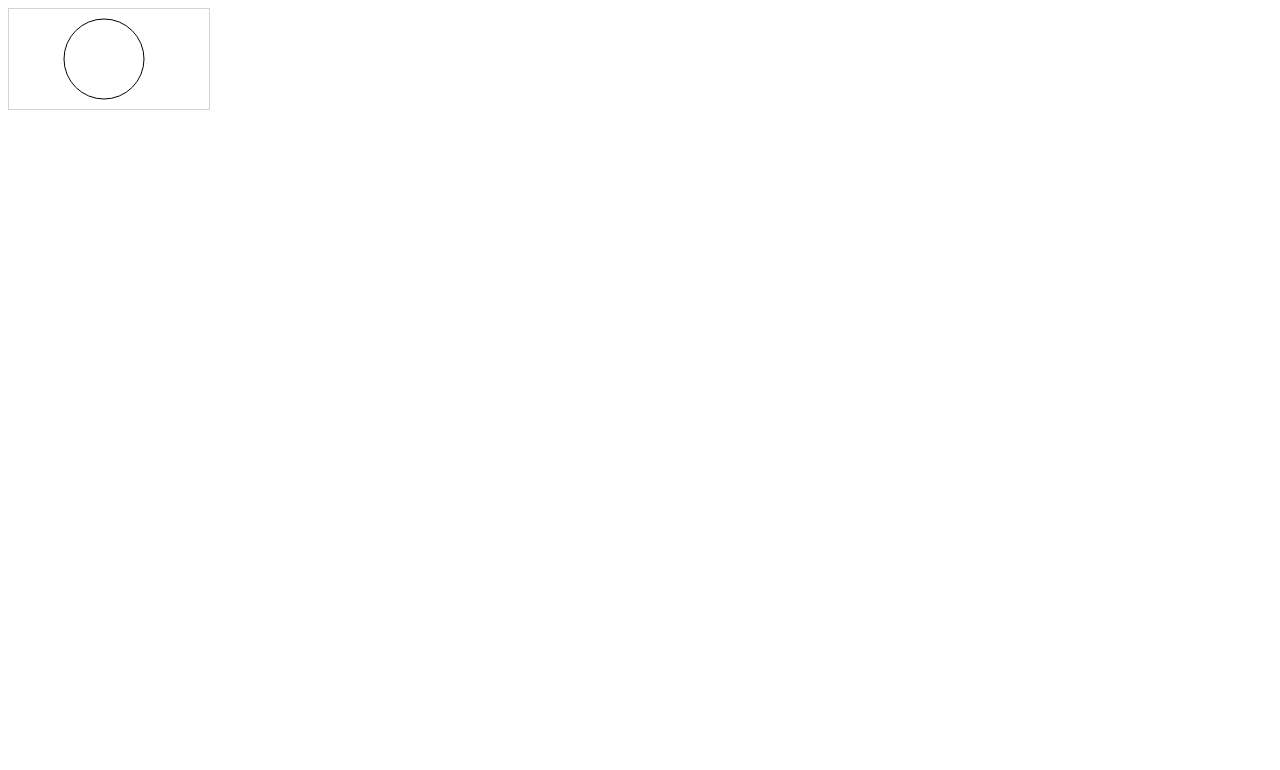
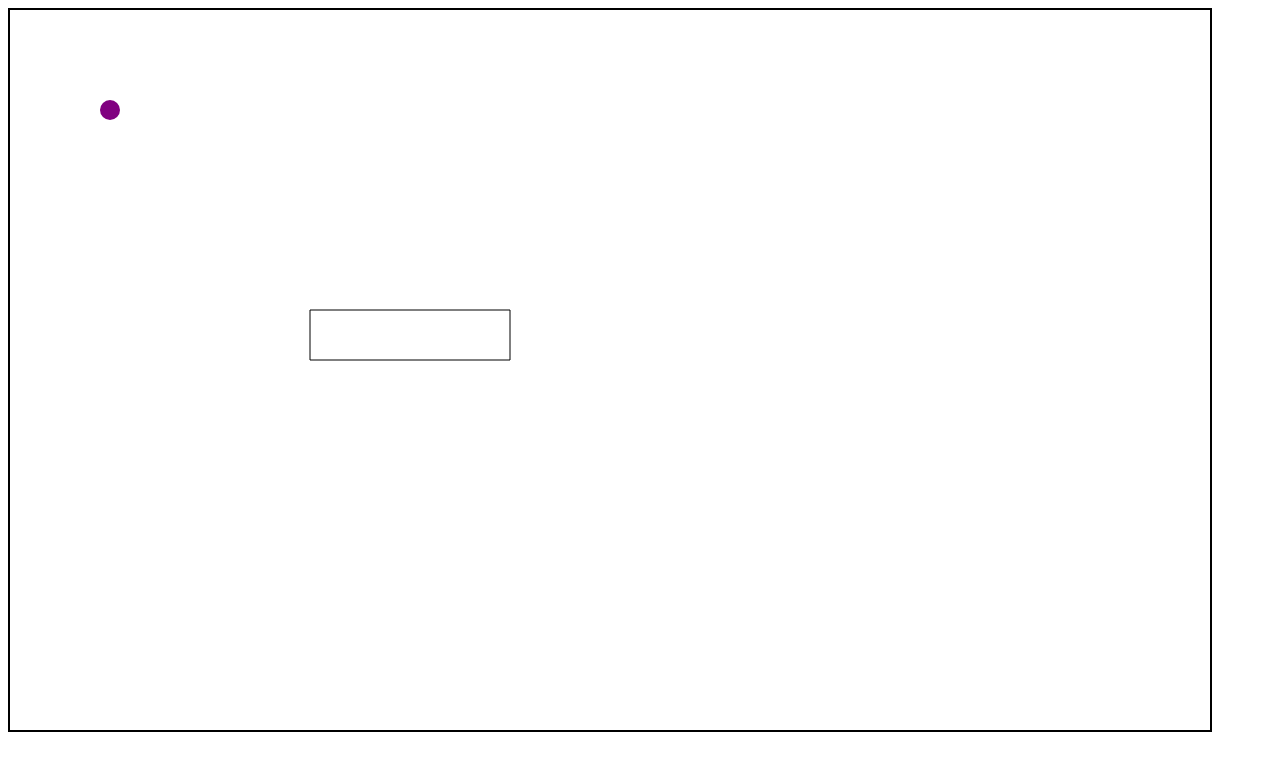
Before and after one commit to schnottus/CS679_Project1, a plain HTML site: page index.html in a window 1280 px wide. Drawn offline with Linux system fonts and the light colour scheme.

Commit message:
Now draws a circle and rectangle, the circle can be controlled by keyboard.

```diff
--- a/index.html
+++ b/index.html
@@ -2,7 +2,7 @@
 <html>
 <body>
 
-<canvas id="myCanvas" width="200" height="100" style="border:1px solid #d3d3d3;">
+<canvas id="myCanvas" width="1200" height="720" style="border:2px solid #000000;">
 Your browser does not support the HTML5 canvas tag.</canvas>
 
 <script type="text/javascript" src="javascript.js"></script>
--- a/javascript.js
+++ b/javascript.js
@@ -1,5 +1,60 @@
-var c=document.getElementById("myCanvas");
-var ctx=c.getContext("2d");
+var WIDTH = 1200;
+var HEIGHT = 800;
+var canvas;
+var ctx;
+
+var x = 100;
+var y = 100;
+
+//circle function from http://html5.litten.com/moving-shapes-on-the-html5-canvas-with-the-keyboard/
+function circle(x,y,r) {
 ctx.beginPath();
-ctx.arc(95,50,40,0,2*Math.PI);
+ctx.arc(x, y, r, 0, Math.PI*2, true);
+ctx.fill();
+ctx.closePath();
+}
+
+//rectangle function from http://html5.litten.com/moving-shapes-on-the-html5-canvas-with-the-keyboard/
+function rect(x,y,w,h) {
+ctx.beginPath();
+ctx.rect(x,y,w,h);
+ctx.closePath();
+ctx.fill();
 ctx.stroke();
+}
+
+function init() {
+  canvas = document.getElementById("myCanvas");
+  ctx = canvas.getContext("2d");
+  return setInterval(draw, 10);  //calls the draw function every 10 milliseconds
+}
+
+
+function doKeyDown(evt){
+	switch (evt.keyCode) {
+	case 38:  /* Up arrow was pressed */
+	y -= 10;
+	break;
+	case 40:  /* Down arrow was pressed */
+	y += 10;
+	break;
+	case 37:  /* Left arrow was pressed */
+	x -= 10;
+	break;
+	case 39:  /* Right arrow was pressed */
+	x += 10;
+	break;
+	}
+}
+
+function draw() {
+  ctx.clearRect(0, 0, WIDTH, HEIGHT); //erase everything on the canvas
+  ctx.fillStyle = "white";
+  ctx.strokeStyle = "black";
+  rect(300,300,200,50);
+  ctx.fillStyle = "purple";
+  circle(x, y, 10);
+}
+
+init();
+window.addEventListener('keydown',doKeyDown,true);
```
